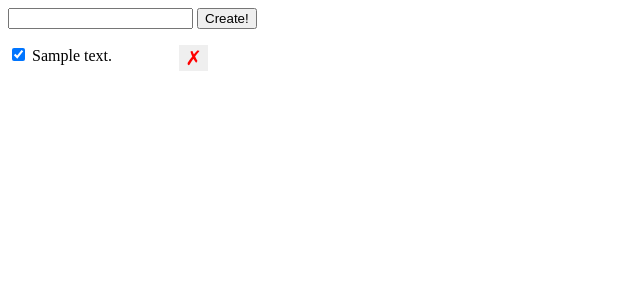
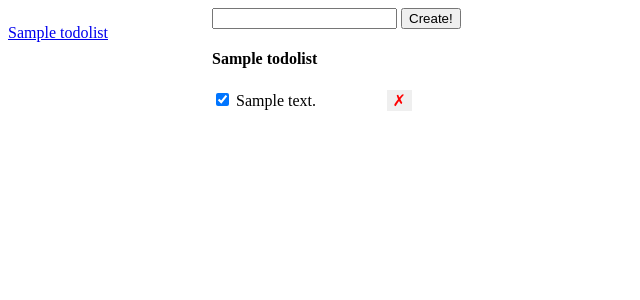
Before and after one commit to heschmat/data-science-toolkit, a Flask app: template todosapp/templates/index_todo.html in a window 1280 px wide. Shown: the top 300 px of the page, without its empty margins (0-640 px from the left). Run offline with Flask 2, Linux system fonts and the light colour scheme; the template is opened without the code that fills it: values that come from a table or form of the project are taken from there, others are empty; tables that the repository leaves empty hold one stand-in row (values such as "Sample post").

Commit message:
Divide the views into divs: per list & todo items. Add some styles.

```diff
--- a/todosapp/templates/index_todo.html
+++ b/todosapp/templates/index_todo.html
@@ -1,3 +1,4 @@
+<!DOCTYPE html>
 <html>
     <head>
         <title>Todo App</title>
@@ -10,8 +11,8 @@
 
             ul {
                 list-style: none;
-                padding: 0;
-                margin: 0;
+                padding-left: 0;
+                /* margin: 0; */
                 width: 200px;
             }
 
@@ -26,12 +27,28 @@
                 color: red;
                 float: right;
                 cursor: pointer;
-                font-size: 20px;
+                font-size: 16px;
+            }
+
+            .lists-wrapper, .todos-wrapper {
+                display: inline-block;
+                vertical-align: top;
             }
         </style>
     </head>
 
     <body>
+        <div class="lists-wrapper">
+            <ul id="lists">
+                {% for list in lists %}
+                <li>
+                    <a href="/lists/{{ list.id }}">{{ list.name }}</a>
+                </li>
+                {% endfor %}
+            </ul>
+        </div>
+
+        <div class="todos-wrapper">
             <form id='form'>
                 <!-- this name=<> appears in the url:
                 e.g., http://localhost:5000/?description=TaskXYZ -->
@@ -42,7 +59,8 @@
             <div id='error' class='hidden'>Something went wrong!</div>
 
             <ul id="todos">
-            {% for task in data %}
+                <h4>{{ active_list.name }}</h4>
+                {% for task in tasks %}
                 <!-- https://jinja.palletsprojects.com/en/2.10.x/templates/#if -->
                 <li>
                     <input class="task-done"
@@ -55,6 +73,7 @@
                 </li>
                 {% endfor %}
             </ul>
+        </div>
 
         <script>
             const btns = document.querySelectorAll('.btn-del')
```
Lines whose indentation alone changed are shown as unchanged.
